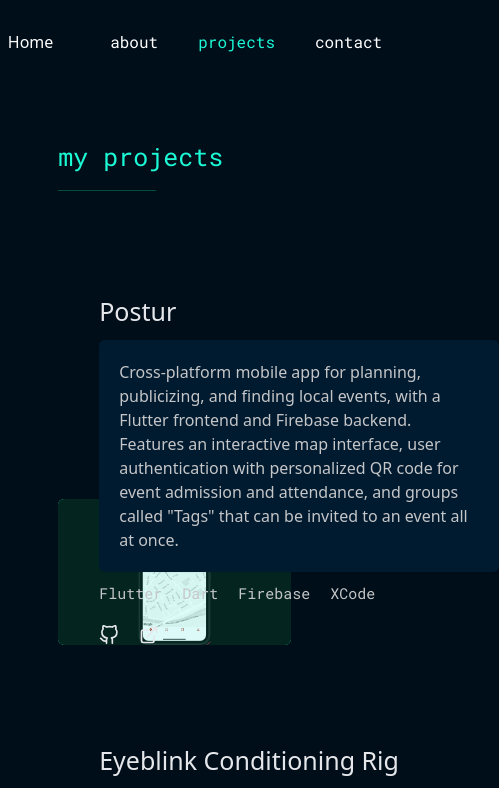
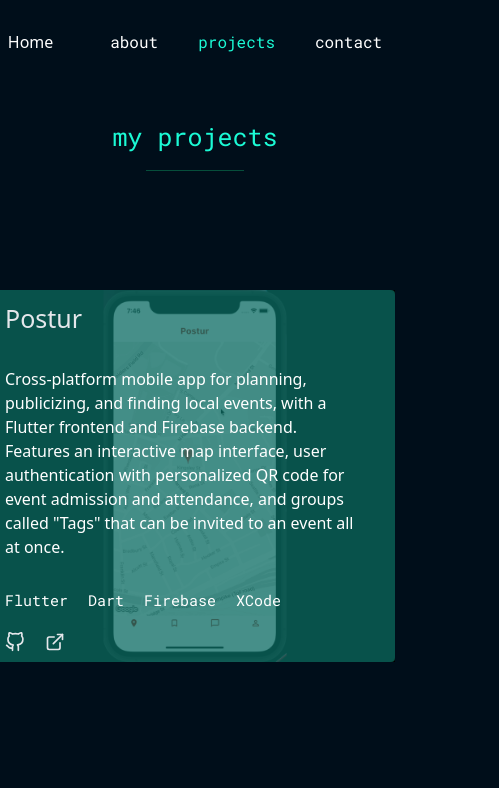
Before and after one commit to alvinadjei/portfolio-website, a Next.js app: page /projects in a window 390 px wide. Shown: the top 788 px of the page, 499 px wide, since content can reach past the window. Built offline with nearby package versions, Linux system fonts and the light colour scheme.

Commit message:
Website fully functional
Made projects page responsive

```diff
--- a/app/(dashboard)/about/page.tsx
+++ b/app/(dashboard)/about/page.tsx
@@ -4,11 +4,11 @@ import Image from "next/image";
 
 export default function Page() {
     return (
-        <div className="page-bounds"> {/* flex column containing all page elements */}
+        <div className="lg:block flex flex-col items-center"> {/* flex column containing all page elements */}
             <h1 className="page-title">about me </h1>
             <hr className="page-title-line"></hr>
-            <div className="flex justify-evenly py-10"> {/* row[column(profile pic + bio), technologies grid] */}
-                <div className="flex flex-col items-center flex-wrap justify-center max-w-[33vw]"> {/* column(profile pic + bio) */}
+            <div className="flex flex-col lg:flex-row justify-evenly md:items-center sm:items-center py-10"> {/* row[column(profile pic + bio), technologies grid] */}
+                <div className="flex flex-col items-center flex-wrap justify-center mb-[50px] lg:mb-0 max-w-[66vw] lg:max-w-[33vw]"> {/* column(profile pic + bio) */}
                     <div className="flex justify-center">
                         <Image
                             className="rounded-md"
@@ -18,11 +18,11 @@ export default function Page() {
                             height="250"
                         />
                     </div> {/* profile pic */}
-                    <div className="flex flex-col pt-[40px] text-[16px] font-[family-name:var(--font-roboto-sans)]"> {/* bio */}
+                    <div className="pt-[40px] text-[16px] font-[family-name:var(--font-roboto-sans)]"> {/* bio */}
                         <p>
                             Hello! I'm Alvin, and (depending on who you ask) I am a software engineer, biomedical engineer, neuroscientist,
                             and/or musician. I enjoy wearing a lot of different hats, tackling interesting problems, and learning by doing and building.
-                            Some of the technologies, languages, and frameworks I have used to do so are on the right.
+                            Some of the technologies, languages, and frameworks I have used to do so are on this page.
                         </p>
                         <br/>
                         <p>
@@ -58,7 +58,7 @@ export default function Page() {
                         </p>
                     </div>
                 </div>
-                <div className="flex flex-col justify-center items-center max-w-[30vw]"> {/* technologies grid */}
+                <div className="flex flex-col justify-center items-center max-w-[75vw] lg:max-w-[30vw]"> {/* technologies grid */}
                     <TechGrid /> {/* Technologies grid */}
                 </div>
             </div>
--- a/app/(dashboard)/contact/page.tsx
+++ b/app/(dashboard)/contact/page.tsx
@@ -10,24 +10,26 @@ const cards = [
     email,
     linkedin,
     github,
+
 ];
 
 export default function Page() {
     return (
-        <div className="page-bounds">
+        <div className="lg:block flex flex-col items-center page-bounds">
             <h1 className="page-title">contact</h1>
             <hr className="page-title-line"></hr>
-            <div className="flex justify-evenly pt-10">
+            <ul className="flex flex-col lg:flex-row lg:flex-wrap justify-evenly pt-[30px]">
                 {cards.map((card, index) => (
+                    <li key={index}>
                         <ContactCard
-                        key={index}
                             logo={card[0]}
                             handle={card[1]}
                             platform={card[2]}
                             link={card[3]}
                         />
+                    </li>
                 ))}
-            </div>
+            </ul>
         </div>
     );
 }
--- a/app/(dashboard)/projects/page.tsx
+++ b/app/(dashboard)/projects/page.tsx
@@ -3,13 +3,14 @@ import { projects } from "../../ui/projects/project_consts";
 
 export default function Page() {
     return (
-        <div className="page-bounds"> {/* flex column containing all page elements */}
+        <div className="lg:block flex flex-col items-center page-bounds"> {/* flex column containing all page elements */}
             <h1 className="page-title">my projects</h1>
             <hr className="page-title-line"></hr>
-            <ul className="mt-[25px]">
+            <ul className="flex flex-col items-center lg:block  m-[15px] lg:mt-[25px]">
                 {projects.map((project, index) => (
-                    <li key={index} className="relative my-[100px] h-[325px]">
+                    <li key={index} className="relative mx-[20px] my-[100px] lg:my-[100px] h-[325px]">
                         <FeaturedProject
+                            num={index}
                             title={project.title}
                             description={project.description}
                             technologies={project.technologies}
--- a/app/globals.css
+++ b/app/globals.css
@@ -27,7 +27,7 @@
     }
 
     .page-bounds { /* Page bounds */
-        @apply flex flex-col w-auto py-[30px] px-[10%]
+        @apply flex flex-col w-auto py-[10px] lg:px-[10%]
     }
 
 }
--- a/app/layout.tsx
+++ b/app/layout.tsx
@@ -27,6 +27,9 @@ export default function RootLayout({
 }>) {
   return (
     <html lang="en">
+      <head>
+        <meta name="viewport" content="width=device-width, initial-scale=1.0" />
+      </head>
       <body
         className={`text-white bg-background ${roboto.variable} ${robotoMono.variable} antialiased `}
       >
--- a/app/ui/contact/contact_card.tsx
+++ b/app/ui/contact/contact_card.tsx
@@ -3,7 +3,7 @@ import Link from "next/link";
 
 export default function ContactCard({ logo, handle, platform, link }) {
     return (
-        <div className="flex flex-col justify-center w-[250px] h-[275px] p-5 border border-emerald-600 rounded-sm text-emerald-600 hover:text-tiel hover:border-tiel transition">
+        <div className="flex flex-col justify-center w-[250px] h-[275px] p-5 m-[20px] lg:m-[50px] border border-emerald-600 rounded-sm text-emerald-600 hover:text-tiel hover:border-tiel transition">
             <a
                 className="hover:text-tiel"
                 href={link}
--- a/app/ui/projects/featured_project.tsx
+++ b/app/ui/projects/featured_project.tsx
@@ -3,17 +3,17 @@ import Image from "next/image";
 import { IconContext } from "react-icons";
 import { FiGithub, FiExternalLink } from "react-icons/fi";
 
-export default function FeaturedProject({ title, description, technologies, links, image }) {
+export default function FeaturedProject({ num, title, description, technologies, links, image }) {
+    const isEven = num % 2 === 0;
     return (
-        <div className="text-lightgrey">
-            <a
-                    className="hover:text-tiel"
+        <>
+            <div className="hidden lg:block justify-center items-center text-lightgrey">
+                <a
+                    className={`justify-center absolute bottom-0 ${isEven ? "right-[15%] bg-tiel hover:bg-background rounded-md" : "left-[15%] bottom-0 bg-tiel hover:bg-background rounded-md"}`}
                     href={links[0]}
                     target="_blank"
                     rel="noopener noreferrer"
                 >
-            <div className="absolute right-[15%] bottom-0 bg-tiel hover:bg-background rounded-md">
-
                     <Image
                         className="rounded-md opacity-85 hover:opacity-100 transition-all duration-300"
                         src={image}
@@ -22,14 +22,38 @@ export default function FeaturedProject({ title, description, technologies, link
                         height="325"
                     />
 
-            </div></a>
-            <div className="absolute left-[15%] bottom-0">
-                <ProjectTitle title={title} links={links}/>
-                <ProjectDescription description={description}/>
-                <ProjectTechnologies technologies={technologies}/>
-                <ProjectLinks github={links[0]} link={links[1]}/>
+                </a>
+                <div className={`flex flex-col justify-center absolute bottom-0 ${isEven ? "left-[15%] items-start" : "right-[15%] items-end"}`}>
+                    <ProjectTitle title={title} links={links} />
+                    <ProjectDescription description={description} isEven={isEven} />
+                    <ProjectTechnologies technologies={technologies} isEven={isEven} />
+                    <ProjectLinks github={links[0]} link={links[1]} isEven={isEven} />
+                </div>
             </div>
-        </div>
+            <div className="lg:hidden hover:shadow-2xl rounded-md relative">
+                <div className="flex justify-center items-center"
+                    style={{
+                        backgroundImage: `url('${image}')`,
+                        backgroundSize: "cover",
+                        backgroundPosition: "center",
+                        backgroundRepeat: "no-repeat",
+                    }}
+                >
+                    <div
+                        className="absolute inset-0 bg-cover bg-center bg-no-repeat bg-background opacity-65 rounded-md"
+                    />
+                    <div
+                        className="absolute inset-0 bg-cover bg-center bg-no-repeat bg-tiel opacity-30 rounded"
+                    />
+                    <div className="py-[10px] z-10 text-light w-[95%]">
+                        <ProjectTitle title={title} links={links} />
+                        <ProjectDescription description={description} isEven={1} />
+                        <ProjectTechnologies technologies={technologies} isEven={1} />
+                        <ProjectLinks github={links[0]} link={links[1]} isEven={1} />
+                    </div>
+                </div>
+            </div>
+        </>
     );
 }
 
@@ -46,17 +70,17 @@ const ProjectTitle = ({ title, links }) => (
     </h2>
 );
 
-const ProjectDescription = ({ description }) => (
-    <div className="bg-lightbg w-[400px] p-[20px] rounded-md shadow-sm hover:shadow-lg">
+const ProjectDescription = ({ description, isEven }) => (
+    <div className={`text-wrap ${isEven ? "max-w-[95%] lg:bg-lightbg w-[400px] py-[20px] lg:p-[20px] lg:rounded-md lg:shadow-sm lg:hover:shadow-xl" : "lg:bg-lightbg w-[400px] p-[20px] lg:rounded-md lg:shadow-sm lg:hover:shadow-lg lg:text-right"}`}>
         {description}
     </div>
 );
 
-const ProjectTechnologies = ({ technologies }) => (
+const ProjectTechnologies = ({ technologies, isEven }) => (
     <ul className="flex justify-left py-[10px] text-[15px] font-[family-name:var(--font-roboto-mono)]">
         {technologies.map((tech, index) => (
             <li
-                className="pr-[20px]"
+                className={isEven ? "pr-[20px]" : "pr-[20px] lg:pr-0 lg:pl-[20px]"}
                 key={index}
             >
                 {tech}
@@ -65,27 +89,27 @@ const ProjectTechnologies = ({ technologies }) => (
     </ul>
 );
 
-const ProjectLinks = ({ github, link }) => (
-    <ul className="flex pt-[10px] text-gray-200">
-        <li className="pr-[20px]">
+const ProjectLinks = ({ github, link, isEven }) => (
+    <ul className="flex pt-[10px] text-gray-200 text-[20px]">
+        <li className={isEven? "pr-[20px]" : "pr-[20px] lg:pr-0"}>
             <a
                 className="hover:text-tiel"
                 href={github}
                 target="_blank"
                 rel="noopener noreferrer"
             >
-                <FiGithub className="text-[20px]"/>
+                <FiGithub/>
             </a>
         </li>
         {link ?
-            <li className="">
+            <li className={isEven ? "" : "lg:pl-[20px]"}>
                 <a
                     className="hover:text-tiel"
                     href={link}
                     target="_blank"
                     rel="noopener noreferrer"
                 >
-                    <FiExternalLink className="text-[20px]"/>
+                    <FiExternalLink/>
                 </a>
             </li>
         : null
```
Lines whose indentation alone changed are shown as unchanged.
